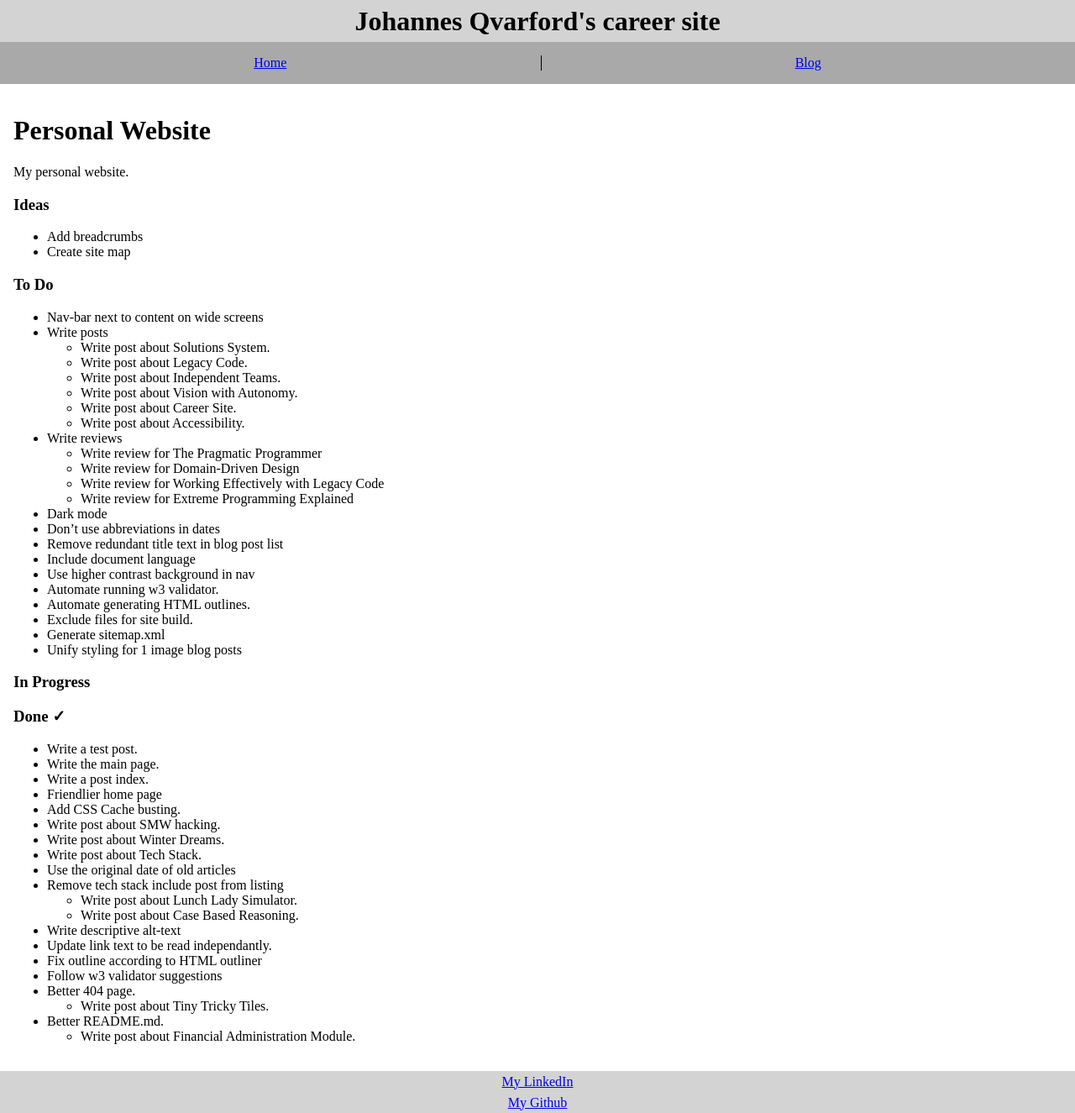
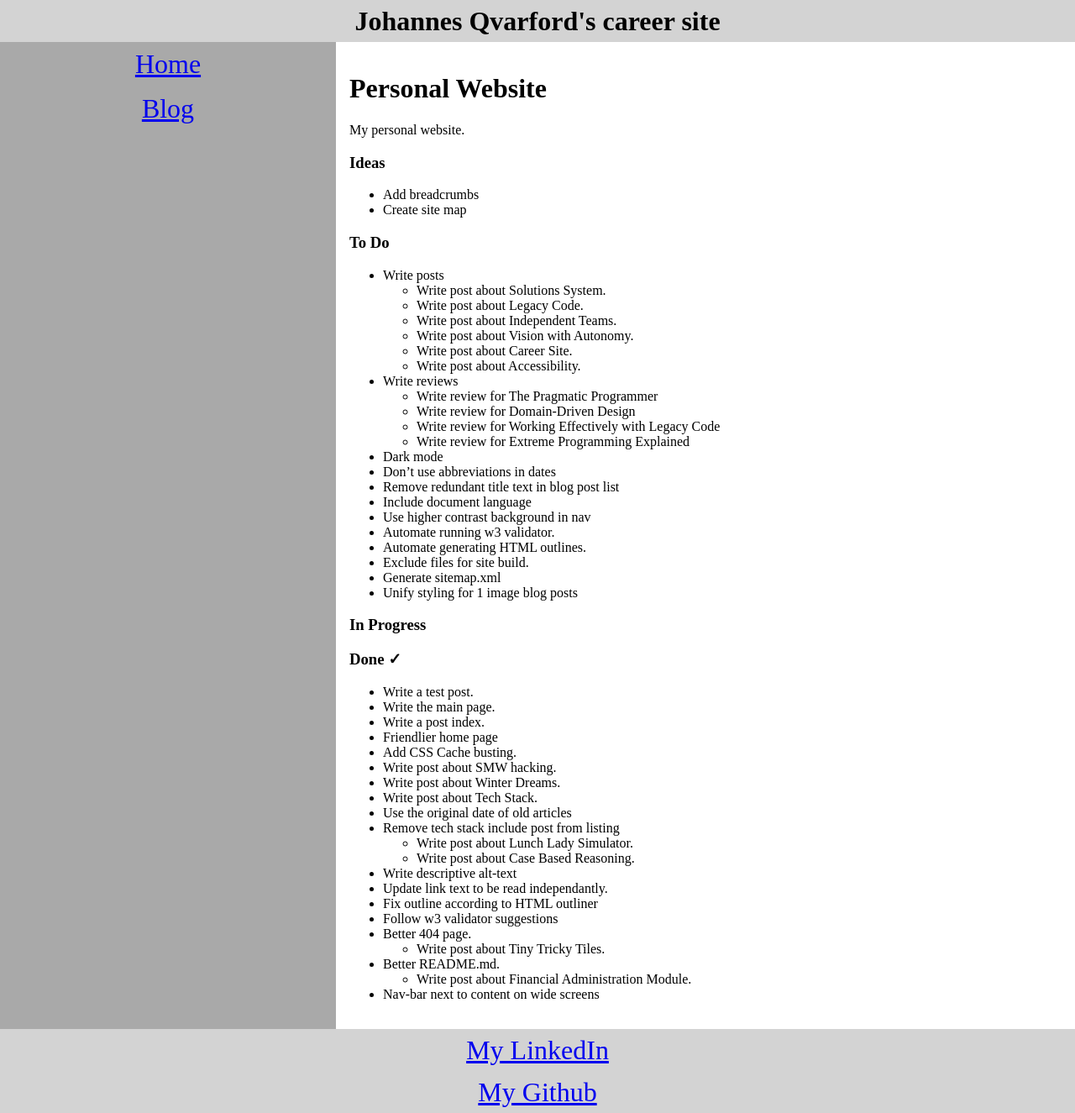
Before and after one commit to johannes-qvarford/johannes-qvarford.github.io, a Jekyll site: the page built from TODO.md, in a window 1280 px wide. Shown: the whole page at 84% size. Built offline with Jekyll 4.4.1, drawn with Linux system fonts in a browser that asks for light colours; our own code applies the rules of GitHub Pages for plain Markdown files.

Commit message:
✓ Nav-bar next to content on wide screens

```diff
--- a/TODO.md
+++ b/TODO.md
@@ -8,7 +8,6 @@ My personal website.
 
 ### To Do
 
-- Nav-bar next to content on wide screens
 - Write posts
   - Write post about Solutions System.
   - Write post about Legacy Code.
@@ -57,3 +56,4 @@ My personal website.
   - Write post about Tiny Tricky Tiles.
 - Better README.md.
   - Write post about Financial Administration Module.
+- Nav-bar next to content on wide screens
--- a/_sass/layout.scss
+++ b/_sass/layout.scss
@@ -1,3 +1,10 @@
+$big-font-size: 32px;
+$header-height: 50px;
+$footer-height: 50px;
+$top-nav-height: 50px;
+$large-footer-height: 100px;
+$side-nav-width: 400px;
+
 body { background: lightgray }
 
 body {
@@ -5,7 +12,7 @@ body {
   display: grid;
   min-height: 100vh;
   grid-template-columns: 100%;
-  grid-template-rows: 50px 50px 1fr 50px;
+  grid-template-rows: $header-height $top-nav-height 1fr $footer-height;
   grid-template-areas: "header"
     "nav"
     "main"
@@ -24,7 +31,6 @@ main {
 
 nav {
   grid-area: nav;
-
   display: flex;
   align-items: center;
   justify-content: space-between;
@@ -71,3 +77,38 @@ article {
 .self-picture {
   float: right;
 }
+
+@media (min-width: 1024px) {
+
+  body {
+    grid-template-columns: $side-nav-width calc(100vw  - #{$side-nav-width});
+    grid-template-rows: $header-height calc(100vh - (#{$header-height} + #{$large-footer-height})) $large-footer-height;
+    grid-template-areas: "header header"
+      "nav main"
+      "footer footer";
+  }
+
+  main {
+    overflow: auto;
+  }
+
+  nav {
+    flex-direction: column;
+    justify-content: start;
+  }
+
+  nav > a {
+    flex: 0 1 auto;
+    border: none;
+    margin: 8px;
+    font-size: $big-font-size;
+  }
+
+  nav > a + a {
+    border: none;
+  }
+
+  footer > a {
+    font-size: $big-font-size;
+  }
+}
```
